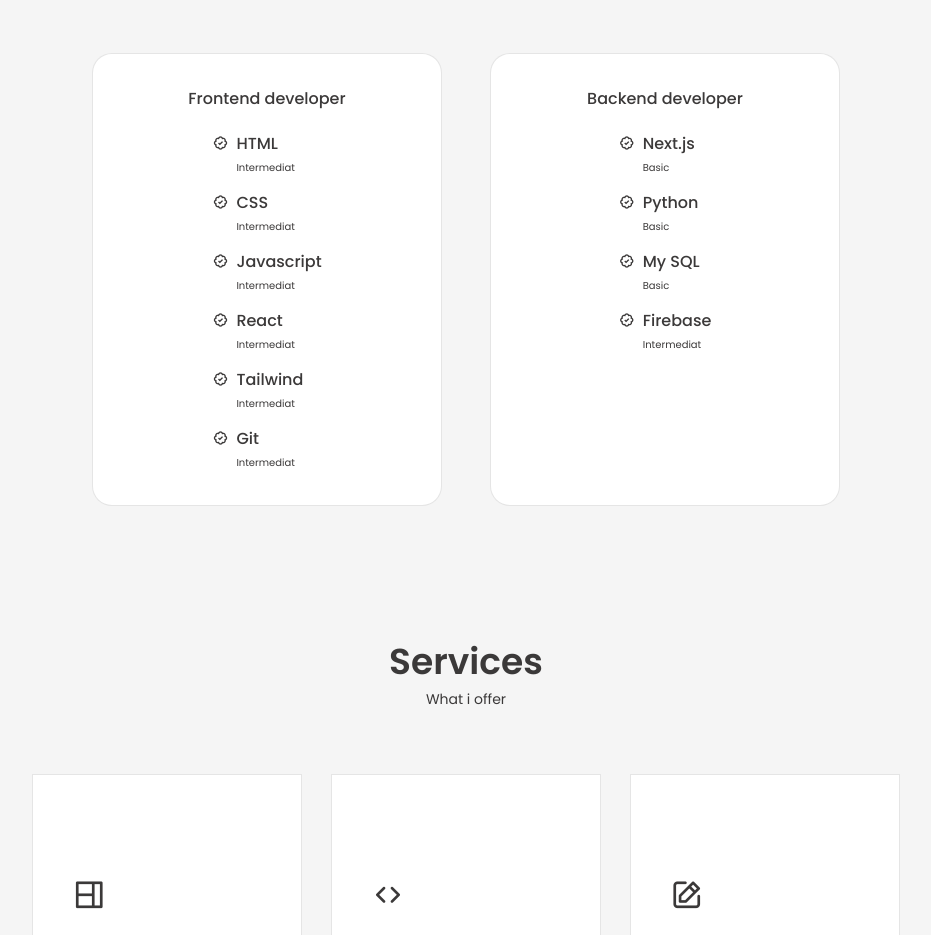
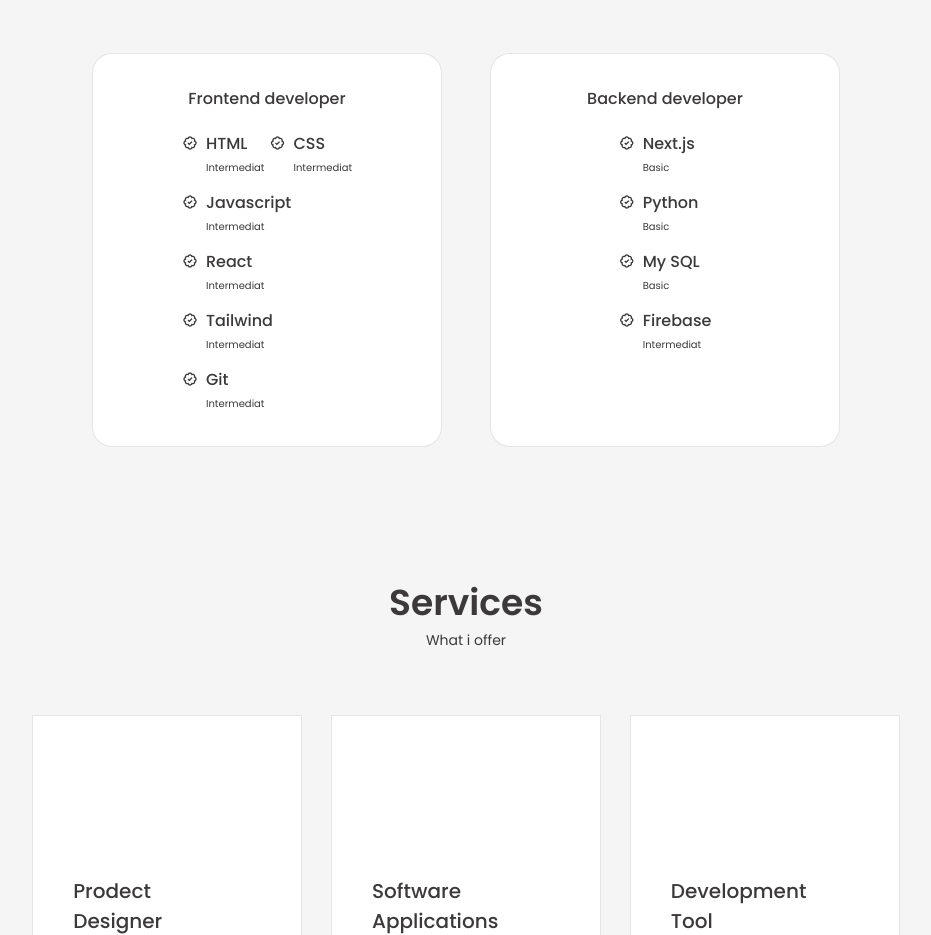
Before and after one commit to 04anilr/my-portfolio, a React (Create React App) app: page / in a window 1280 px wide. Shown: the part 1420-2355 px from the top of the page, without its empty margins (174-1105 px from the left). Built offline with nearby package versions, Linux system fonts and the light colour scheme.

Commit message:
fex; resume linke

```diff
--- a/src/components/about/About.jsx
+++ b/src/components/about/About.jsx
@@ -4,7 +4,7 @@
 import { Info } from './Info';
 
 export const About = () => {
-  const CV = "www.google.com"
+  const CV = "https://drive.google.com/file/d/1IVbTlBp9HdZNKBCoteGHOWGRGFipZ8_u/view";
     return (
         <section className="about section" id="about">
             <h2 className="section_title">About Me</h2>
--- a/src/components/skills/Frontend.jsx
+++ b/src/components/skills/Frontend.jsx
@@ -6,6 +6,7 @@
     <h3 className="skills_title">Frontend developer</h3>
     <div className="skills_box">
         <div className="skills_group">
+            <div className='skill_content_inside'>
                 <div className="skills_data">
                     <i class="bx bx-badge-check"></i>
                 <div>
@@ -18,6 +19,7 @@
                 <div>
                     <h3 className="skills_name">CSS</h3>
                     <span className="skills_level">Intermediat</span>
+                </div>
             </div>
             </div>
             <div className="skills_data">
--- a/src/components/skills/skills.css
+++ b/src/components/skills/skills.css
@@ -24,9 +24,14 @@
 }
 
 .skills_group {
-    display: grid;
-    align-items: flex-start;
+    display: flex;
+    flex-direction: column;
+    justify-content: center;
     row-gap: 1rem;
+}
+.skill_content_inside{
+    display : flex;
+    gap: 5px;
 }
 
 .skills_data {
```
Lines whose indentation alone changed are shown as unchanged.
